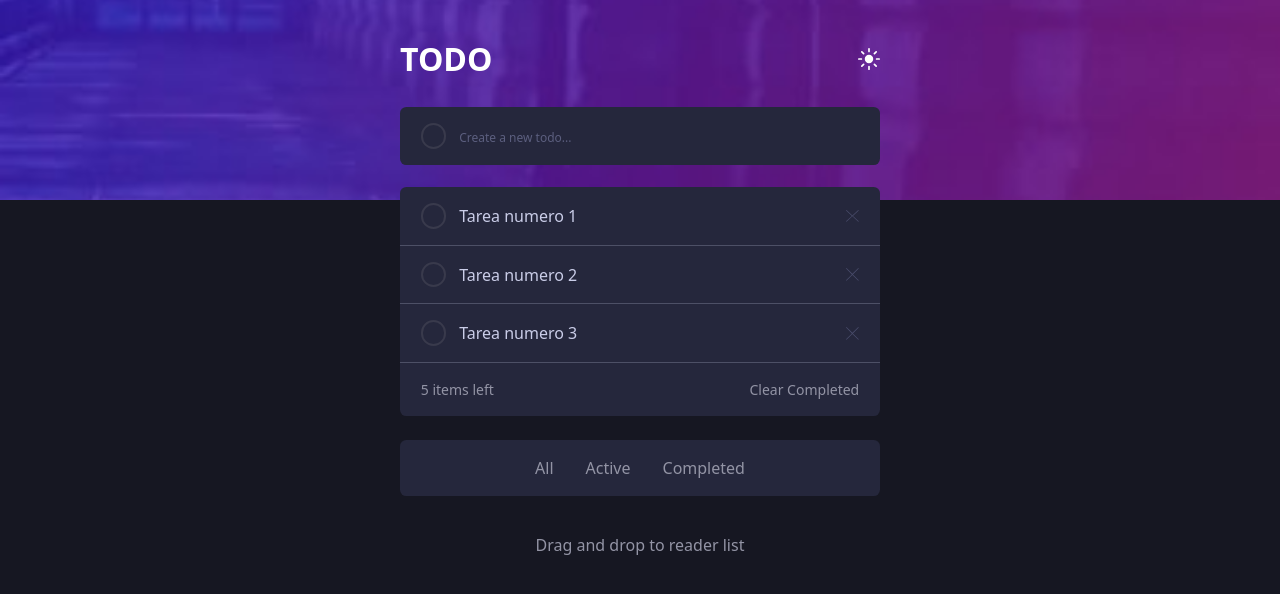
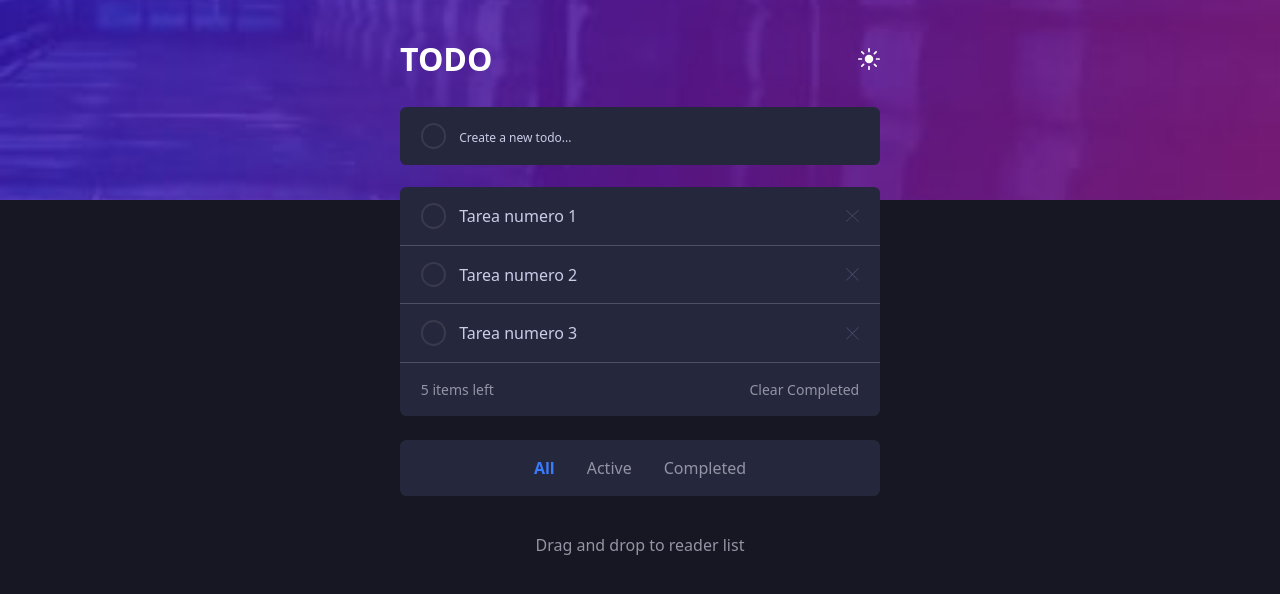
Before and after one commit to jwilliam96/todo-frontendMentor, a React (Vite) app: page / in a window 1280 px wide. Shown: the top 594 px of the page. Built offline with nearby package versions, Linux system fonts and the light colour scheme.

Commit message:
css modo light

```diff
--- a/src/App.css
+++ b/src/App.css
@@ -1,10 +1,16 @@
 :root {
-    --Gray-50: hsl(0, 0%, 98%);
-    --Purple-300: hsl(234, 39%, 85%);
-    --Gray-300: hsl(233, 11%, 84%);
-    --Gray-600: hsl(236, 9%, 61%);
-    --Navy-850: hsl(235, 19%, 35%);
-    --Blue-500: hsl(220, 98%, 61%);
+    --fondo: hsl(233, 11%, 84%);
+    --fondo-input: hsl(0, 0%, 98%);
+    --fondo-list-item: hsl(0, 0%, 98%);
+
+    --text-primary: hsl(235, 19%, 35%);
+    --text-secondary: hsl(234, 39%, 85%);
+    --text-tertiary: hsl(236, 9%, 61%);
+    --text-active: hsl(220, 98%, 61%);
+
+    --color-border: hsl(234, 39%, 85%);
+    --border-items: hsl(234, 39%, 85%);
+
     --Check-Background: linear-gradient hsl(192, 100%, 67%) to hsl(280, 87%, 65%);
 }
 
@@ -13,9 +19,9 @@
     --fondo-input: hsl(235, 24%, 19%);
     --fondo-list-item: hsl(235, 24%, 19%);
 
-    --text-claro: hsl(234, 39%, 85%);
-    --text-oscuro: hsl(235, 16%, 43%);
-    --text-normal: hsl(236, 9%, 61%);
+    --text-primary: hsl(234, 39%, 85%);
+    --text-secondary: hsl(235, 16%, 43%);
+    --text-tertiary: hsl(236, 9%, 61%);
 
     --color-border: hsl(237, 14%, 26%);
     --border-items: hsl(233, 14%, 35%);
@@ -23,11 +29,15 @@
     --Purple-100-hover: hsl(236, 33%, 92%);
 }
 
+* {
+    transition: background 500ms ease, color 500ms ease, border 500ms ease;
+}
+
 .todo {
     position: relative;
     min-height: 100vh;
     background-color: var(--fondo);
-    color: var(--text-claro);
+    color: var(--text-primary);
 }
 
 .todo__image {
@@ -65,6 +75,7 @@
 .todo__dark {
     width: 1.4rem;
     aspect-ratio: 1;
+    cursor: pointer;
 }
 
 .item {
@@ -87,6 +98,7 @@
     border-radius: 3.12rem;
     border: 2px solid var(--color-border);
     flex-shrink: 0;
+    cursor: pointer;
 }
 
 .todo__input {
@@ -101,7 +113,7 @@ input:focus {
 
 input::placeholder {
     font-size: 12px;
-    color: var(--text-oscuro);
+    color: var(--text-segundary);
 }
 
 .list {
@@ -131,7 +143,7 @@ input::placeholder {
     justify-content: space-between;
     font-size: 14px;
     border-radius: 0 0 0.4rem 0.4rem;
-    color: var(--text-normal);
+    color: var(--text-tertiary);
 }
 
 .filter__mobile {
@@ -139,11 +151,17 @@ input::placeholder {
     gap: 2rem;
     margin-top: 1.5rem;
     border-radius: 0.4rem;
-    color: var(--text-normal)
+    color: var(--text-tertiary);
+    font-weight: 500;
+}
+
+.filter__item-active {
+    color: var(--text-active);
+    font-weight: 700;
 }
 
 .footer {
     text-align: center;
     margin-top: 2.3rem;
-    color: var(--text-normal);
+    color: var(--text-tertiary);
 }
--- a/src/App.tsx
+++ b/src/App.tsx
@@ -1,12 +1,16 @@
 import imgMobileDark from "./assets/images/bg-mobile-dark.jpg"
+import iconX from "./assets/images/icon-cross.svg"
 import sun from "./assets/images/icon-sun.svg"
-import iconX from "./assets/images/icon-cross.svg"
+import moon from "./assets/images/icon-moon.svg"
+import UseIsActive from "./hook/UseIsActive"
 import './App.css'
 
 function App() {
 
+  const [isActive, setIsActive] = UseIsActive(true)
+
   return (
-    <main className='todo dark'>
+    <main className={`todo ${isActive && "dark"}`}>
       <figure className='todo__image'>
         <img src={imgMobileDark} alt='' className='todo__img' />
       </figure>
@@ -15,7 +19,12 @@ function App() {
         <header className='todo__header'>
           <h1 className='todo__title'>TODO</h1>
 
-          <img src={sun} alt="sun" className='todo__dark' />
+          {
+            isActive ?
+              <img src={sun} alt="sun" className='todo__dark' onClick={() => setIsActive()} />
+              :
+              <img src={moon} alt="sun" className='todo__dark' onClick={() => setIsActive()} />
+          }
         </header>
 
         {/* CREATE TASK  */}
@@ -62,9 +71,9 @@ function App() {
         </div>
 
         <div className='filter__mobile item'>
-          <span className='filter__item '>All</span>
-          <span className='filter__item '>Active</span>
-          <span className='filter__item '>Completed</span>
+          <span className='filter__item filter__item-active'>All</span>
+          <span className='filter__item'>Active</span>
+          <span className='filter__item'>Completed</span>
         </div>
 
         <footer className="footer">
--- /dev/null
+++ b/src/hook/UseIsActive.tsx
@@ -0,0 +1,11 @@
+import { useState } from "react"
+
+export default function UseIsActive(initial: boolean) {
+    const [isActive, setIsActive] = useState(initial)
+
+    const handlerIsActive = () => {
+        setIsActive(prev => !prev)
+    }
+
+    return [isActive, handlerIsActive] as const
+}
```
